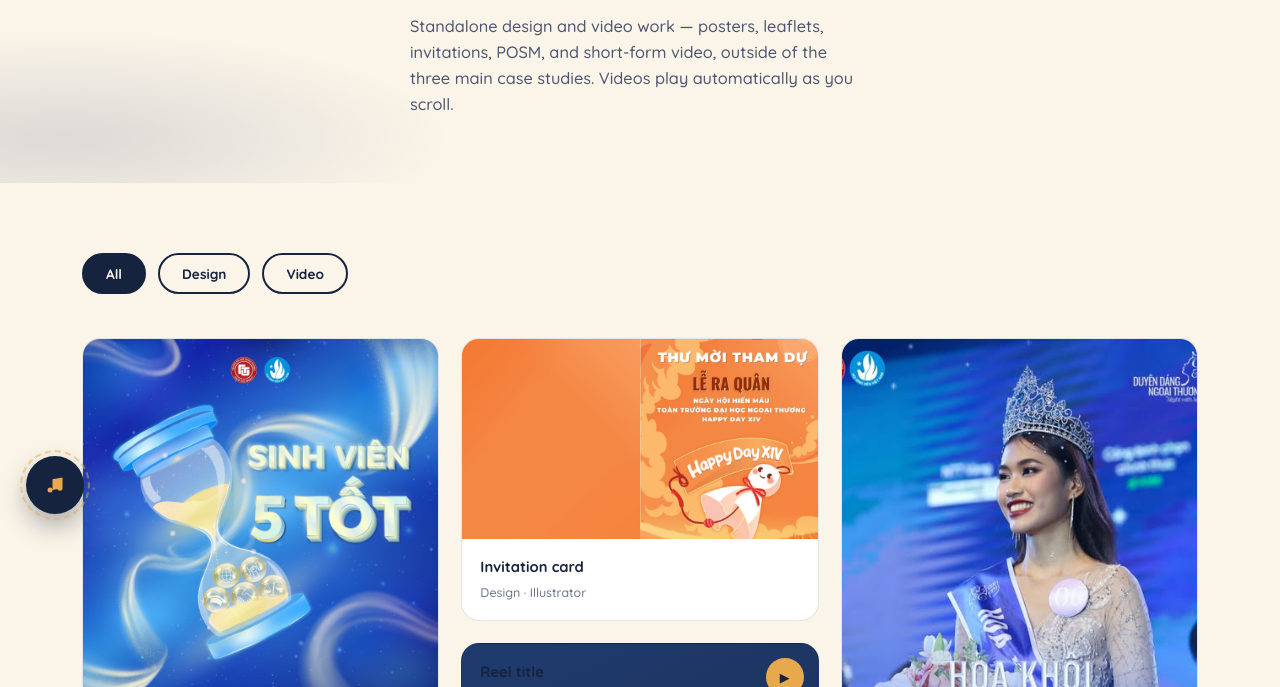
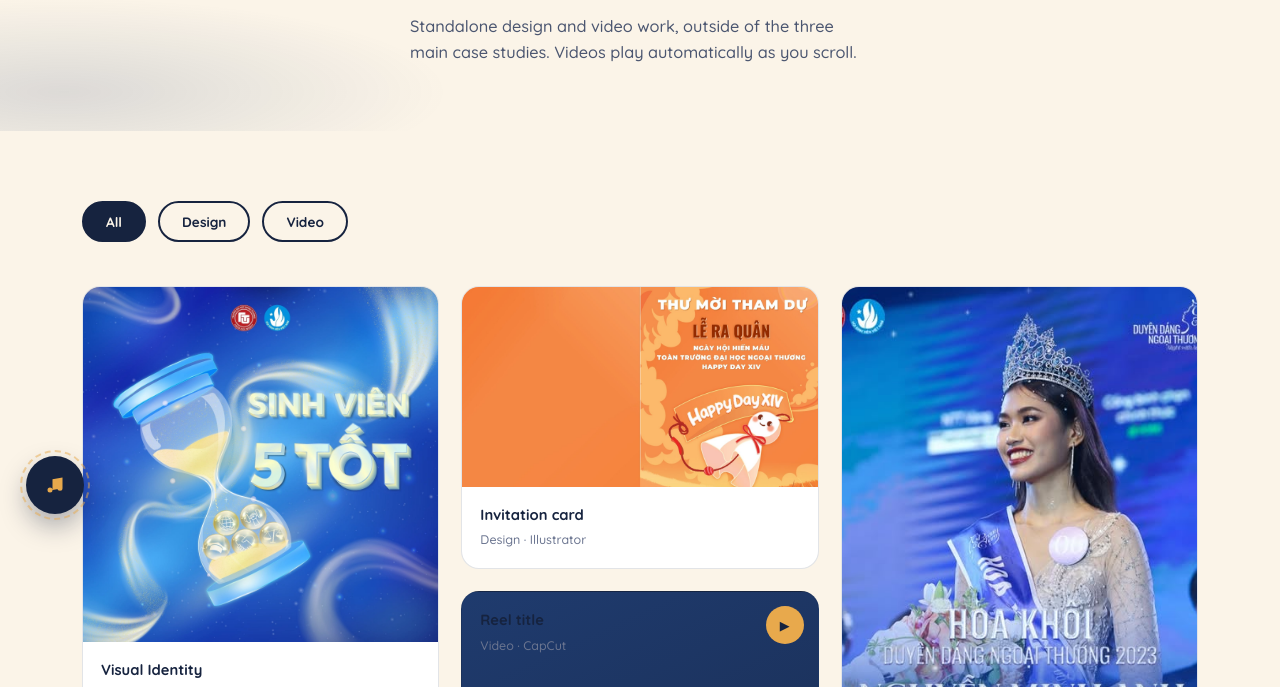
Before and after one commit to minhhang123hd-hash/hanghangportfolio, a plain HTML site: page gallery.html in a window 1280 px wide. Shown: the part 260-947 px from the top of the page. Drawn offline with Linux system fonts and the light colour scheme.

Commit message:
Update gallery captions and tagline for clarity

```diff
--- a/gallery.html
+++ b/gallery.html
@@ -26,7 +26,7 @@
     <div class="reveal in max-620">
       <span class="hero-eyebrow">Design & media</span>
       <h1 style="font-size:clamp(2.2rem,4.5vw,3.4rem);">Gallery</h1>
-      <p class="hero-tagline">Standalone design and video work — posters, leaflets, invitations, POSM, and short-form video, outside of the three main case studies. Videos play automatically as you scroll.</p>
+      <p class="hero-tagline">Standalone design and video work, outside of the three main case studies. Videos play automatically as you scroll.</p>
     </div>
   </div>
 </section>
@@ -46,7 +46,7 @@
            Upload the image to assets/images/gallery-design/ and update src + caption. -->
       <div class="gallery-item size-square" data-type="design">
         <div class="gallery-ph media-slot"><span class="ph-note">[ Upload image →<br>assets/images/gallery-design/asset-02.jpg ]</span><img src="assets/images/gallery-design/asset-02.jpg" alt="Design asset"></div>
-        <div class="gallery-caption"><b>Leaflet title</b><span>Design · Canva</span></div>
+        <div class="gallery-caption"><b>Visual Identity</b><span>Design · Illustrator</span></div>
       </div>
 
       <!-- 📌 VIDEO ITEM — upload the .mp4 to assets/videos/ and swap the <source> src.
@@ -90,7 +90,7 @@
 
       <div class="gallery-item size-square" data-type="design">
         <div class="gallery-ph media-slot"><span class="ph-note">[ Upload image →<br>assets/images/gallery-design/asset-06.jpg ]</span><img src="assets/images/gallery-design/asset-06.jpg" alt="Design asset"></div>
-        <div class="gallery-caption"><b>Brochure spread</b><span>Design · Illustrator</span></div>
+        <div class="gallery-caption"><b>Logo</b><span>Design · Canva</span></div>
       </div>
 
     </div>
```
